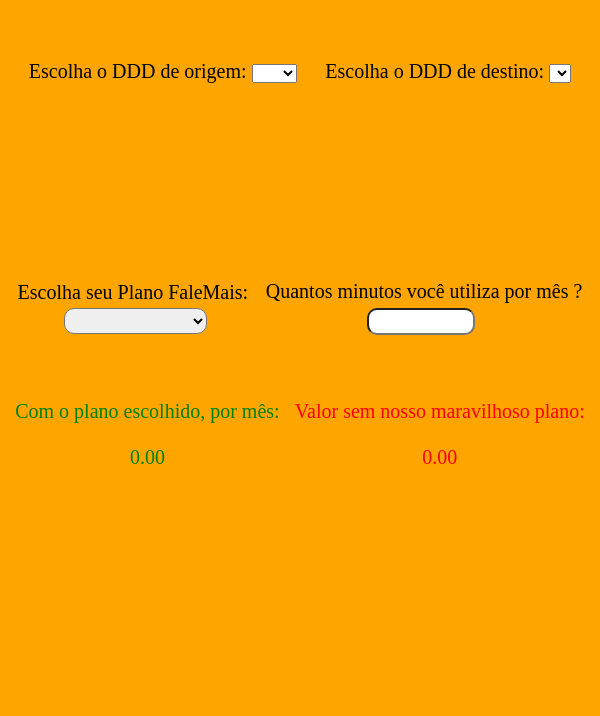
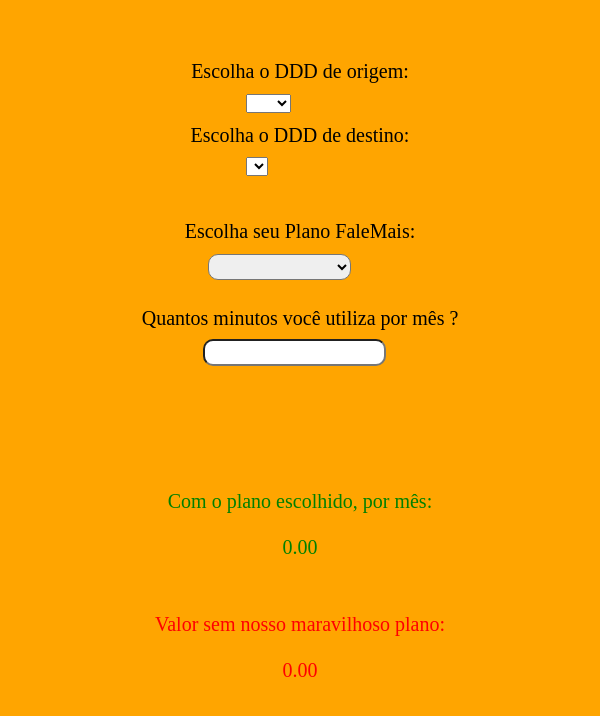
Before and after one commit to romulorod/React-Tech-Test, a React (Create React App) app: page / in a window 600 px wide. Shown: the top 716 px of the page. Built offline with nearby package versions, Linux system fonts and the light colour scheme.

Commit message:
Some other responsiveness added

```diff
--- a/public/index.css
+++ b/public/index.css
@@ -73,7 +73,7 @@ body{
 
 
 
-@media  (max-width:320px) {
+@media  (max-width:320px){
 .form-div, .plano-minutos{
     display:block;
     width: 90%;
@@ -95,6 +95,7 @@ body{
 }
 .plano-minutos select{
     margin-bottom: 5%;
+    margin-left: 25%;
 }
 #resultado{
     display:block;
@@ -105,5 +106,52 @@ body{
 #resultado p{
     margin-bottom: 10%;
 }
+}
+@media  (min-width:321px) and (max-width:600px){
+    .form-div, .plano-minutos{
+        display:block;
+        width: 90%;
+        text-align: center;
+        margin:10% auto;
+        }
 
-}
+    #origemDDD, #destinoDDD{
+        display:block;
+        margin: 2% 40%;
+        justify-content: center;
+        align-items: center;
+    }
+    .plano-minutos{
+        display:block;
+        margin: 5% 5%;
+        margin-top: -10%;
+        width: 90%;
+        justify-content: center;
+        align-items: center;
+    }
+    .plano-minutos select{
+        margin-left: 25%;
+        margin-bottom: 5%;
+    }
+    #resultado{
+        display:block;
+        margin: 15% 5%;
+        width: 90%;
+        text-align: center;
+    }
+    #resultado p{
+        margin-bottom: 10%;
+    }
+    }
+    @media (min-width:420px){
+        .plano-minutos select{
+            margin-left: 30%;
+            margin-bottom: 5%;
+        }
+    }
+    @media (min-width:520px){
+        .plano-minutos select{
+            margin-left: 33%;
+            margin-bottom: 5%;
+        }
+    }
```
